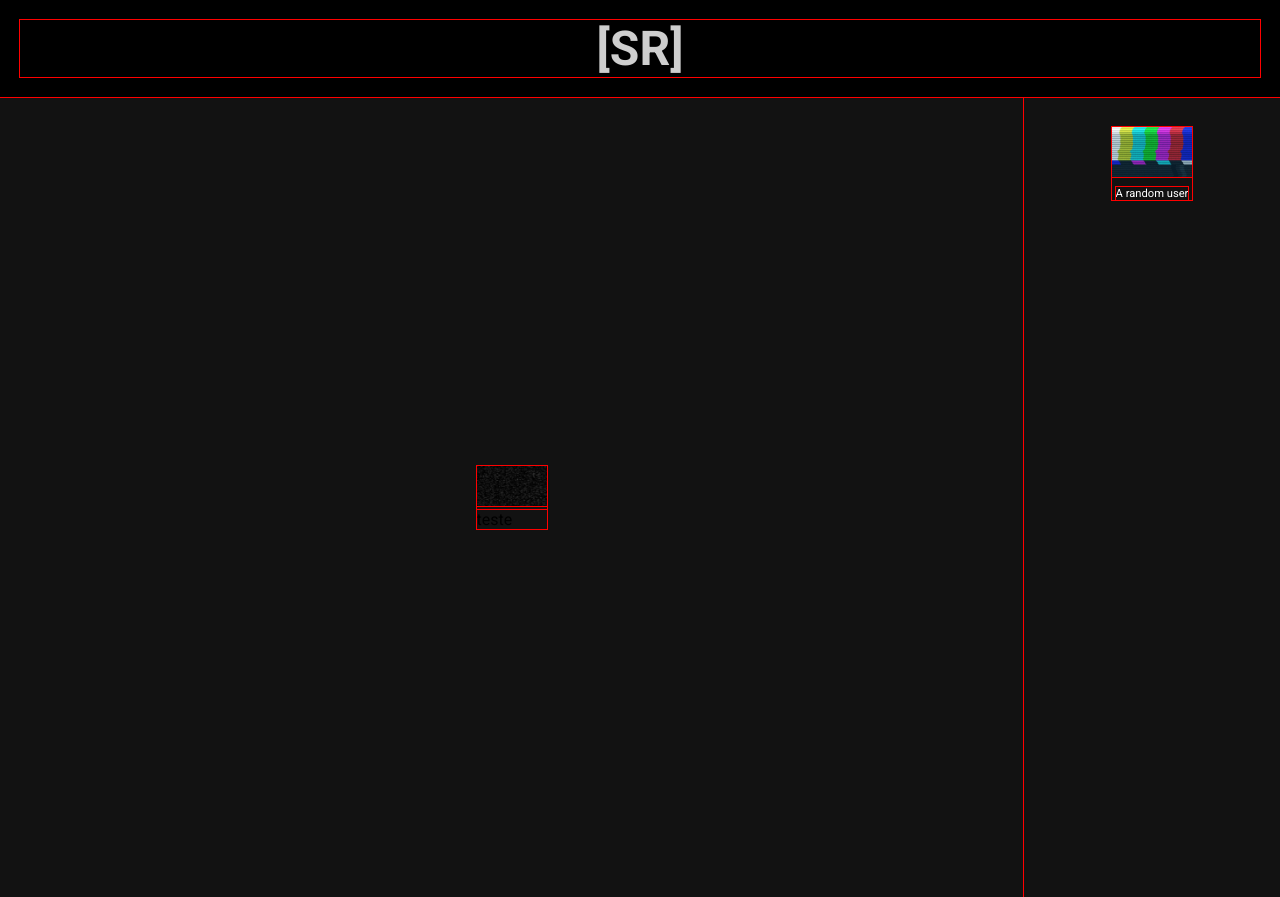
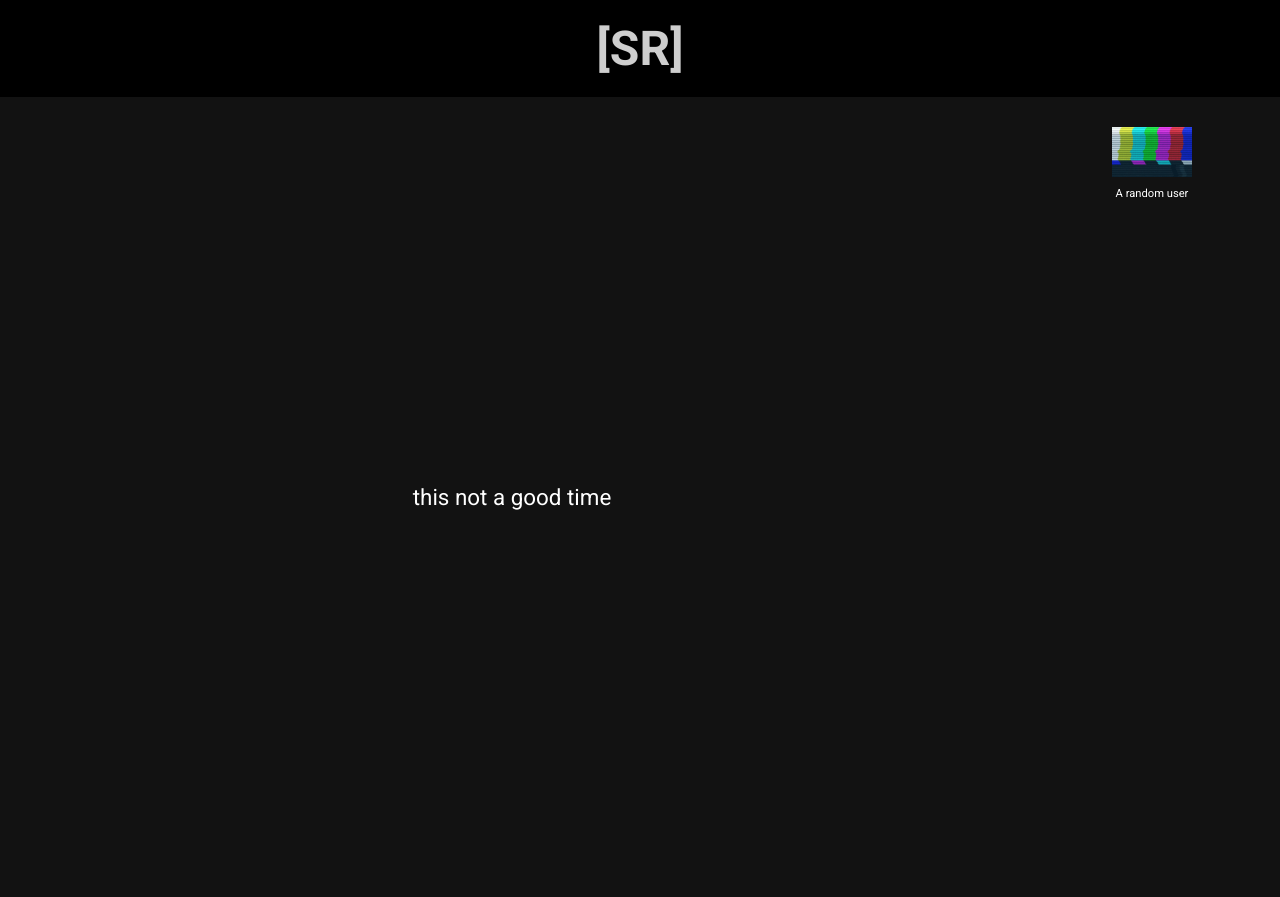
Before and after one commit to JuaanReis/Static_room, a Flask app: page / in a window 1280 px wide. Run offline with Flask 3, Linux system fonts and the light colour scheme.

Commit message:
correção do html

```diff
--- a/app/frontend/static/style/style.css
+++ b/app/frontend/static/style/style.css
@@ -4,7 +4,6 @@
   box-sizing: border-box;
   padding: 0;
   font-family: 'Roboto';
-  outline: 1px solid #ff0000;
 }
 :root {
   --back: #121212;
@@ -51,14 +50,9 @@ article {
   top: 0;
   position: relative;
 }
-.home .txt .banner .overlay {
-  background-color: #000000b1;
-  position: absolute;
-  width: 100%;
-  height: 40px;
-  left: 0;
-  top: 0;
-  z-index: 1;
+.home .txt .banner p {
+  color: #fff;
+  font-size: 1.4em;
 }
 .home .txt .banner img {
   width: 100%;
--- a/app/frontend/template/index.html
+++ b/app/frontend/template/index.html
@@ -30,9 +30,7 @@
       <article>
          <div class="txt">
             <div class="banner">
-               <div class="overlay"></div>
-               <img src="{{ url_for('static', filename='image/Television_static.gif') }}" alt="Silence is the response">
-               <p>teste</p>
+               <p>this not a good time</p>
             </div>
          </div>
          <div class="images">
```
Also changed, not shown: requirements.txt (added).
